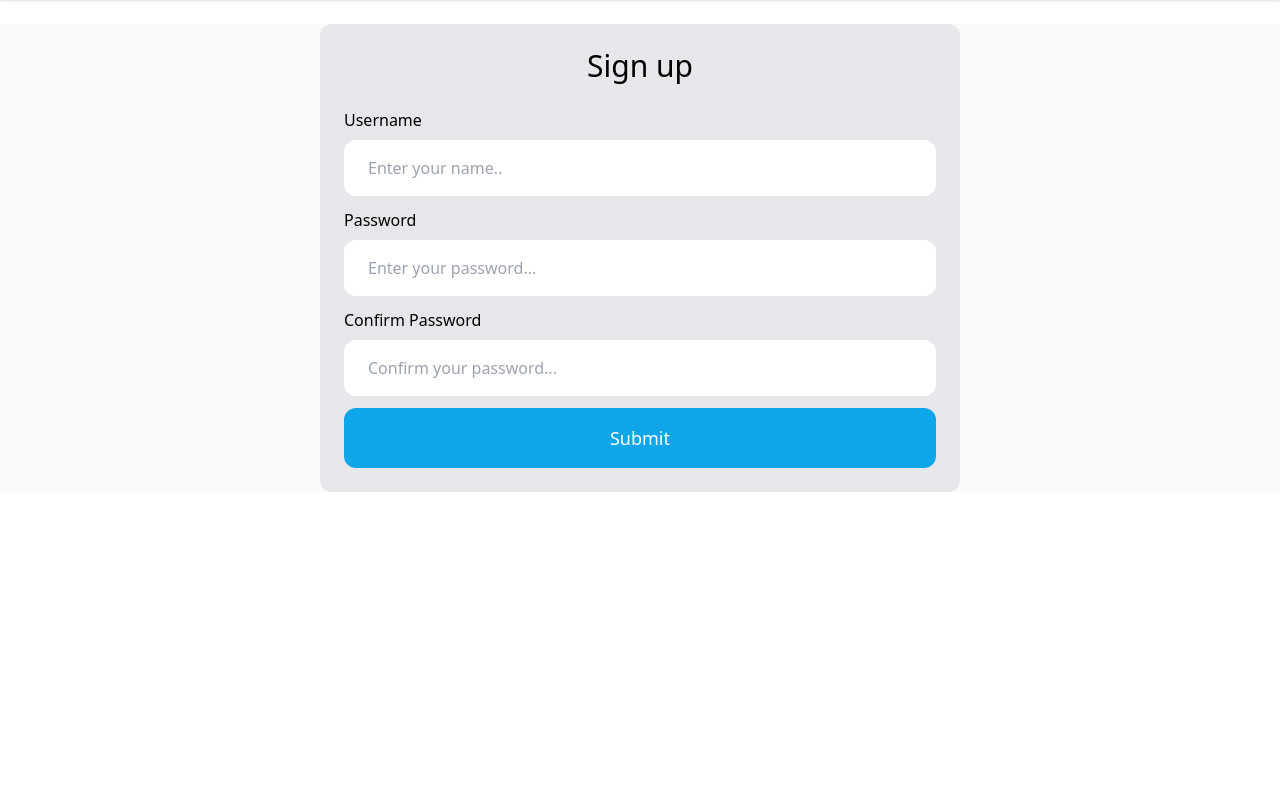
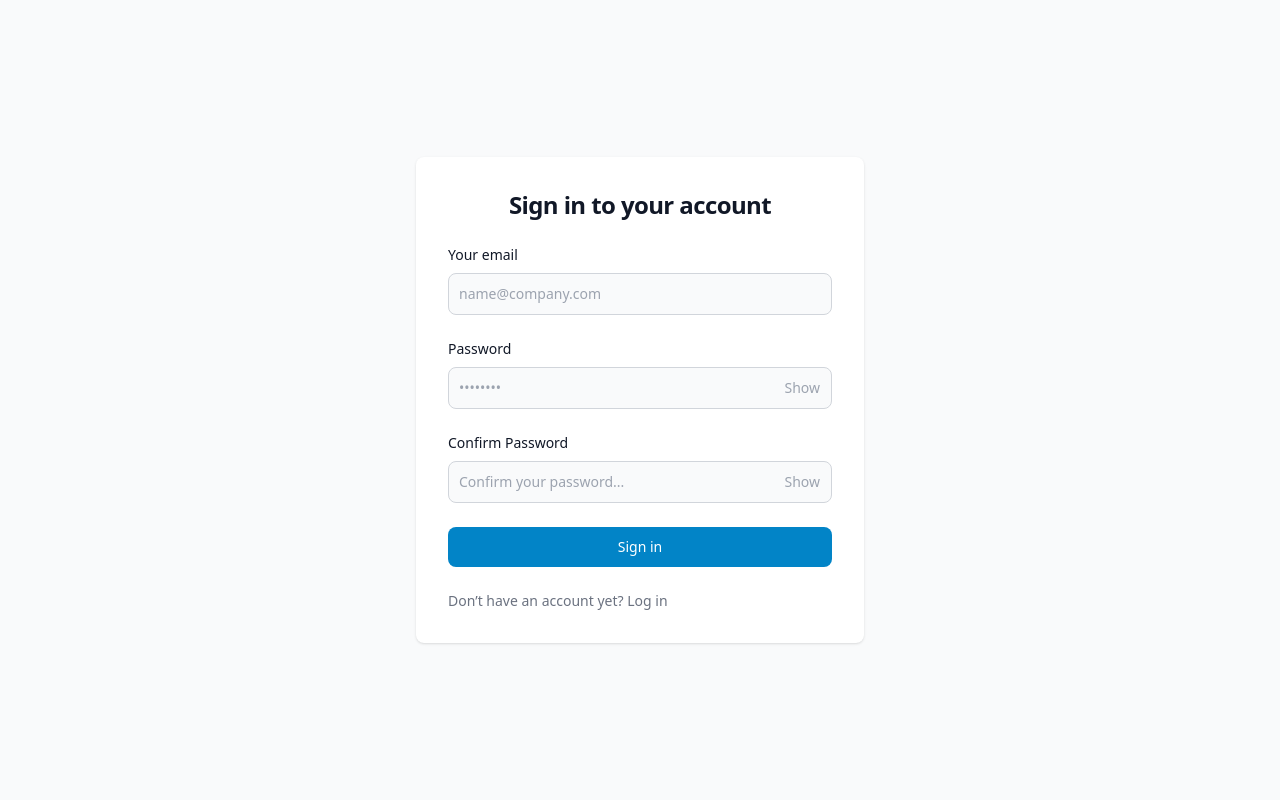
Before and after one commit to nismalrfd/marketplace-sellover, a Django app: page /register_view in a window 1280 px wide. Shown: the part 76-876 px from the top of the page. Before the commit the page ends 568 px from the top, so only its background shows below. Run offline with Django 4.2, Linux system fonts and the light colour scheme; some libraries are stand-ins or nearby versions.

Commit message:
sign up page updated

```diff
--- a/core/templates/core/signupPage.html
+++ b/core/templates/core/signupPage.html
@@ -3,11 +3,15 @@
 {% block title %}Sign up{% endblock %}
 
 {% block content %}
-<div class="w-full md:w-1/2 my-6 mx-auto p-6 bg-gray-200 rounded-xl">
-    <h1 class="mb-6 text-3xl text-center">Sign up</h1>
+<div class="flex flex-col items-center justify-center px-6 py-8 mx-auto md:h-screen lg:py-0">
+    <div class="w-full bg-white rounded-lg shadow dark:border md:mt-0 sm:max-w-md xl:p-0 dark:bg-gray-800 dark:border-gray-700">
+        <div class="p-6 space-y-4 md:space-y-6 sm:p-8">
+            <h1 class="text-xl font-bold leading-tight tracking-tight text-gray-900 md:text-2xl dark:text-white text-center"> <!-- Added text-center class -->
+                Sign in to your account
+            </h1>
+            <form class="space-y-4 md:space-y-6"id="check-user-form" method='post'>
+                {% csrf_token %}
 
-    <form method="POST"  id="check-user-form" >
-        {% csrf_token %}
                 {% if messages %}
                 <div class="mb-3 p-6 rounded-xl text-red-500 text-center" role="alert">
                     <ul class="messages">
@@ -17,33 +21,51 @@
                     </ul>
                 </div>
 
+
                 {% endif %}
-
-        <div class="mb-3">
-            <label class="inline-block mb-2">Username</label><br>
-            <input  id="username" required class="w-full py-4 px-6 rounded-xl" type="text" name="username" placeholder="Enter your name..">
+                <div>
+                    <label for="email" class="block mb-2 text-sm font-medium text-gray-900 dark:text-white">Your email</label>
+                    <input id="username" required type="text" name="username" class="bg-gray-50 border border-gray-300 text-gray-900 sm:text-sm rounded-lg focus:ring-primary-600 focus:border-primary-600 block w-full p-2.5 dark:bg-gray-700 dark:border-gray-600 dark:placeholder-gray-400 dark:text-white dark:focus:ring-blue-500 dark:focus:border-blue-500" placeholder="name@company.com" required="">
                     <div id="usernameValidationMessage"></div>
 
                 </div>
-
-        <div class="mb-3">
-            <label class="inline-block mb-2">Password</label><br>
-            <input required id="password" class="w-full py-4 px-6 rounded-xl" type="password" name="password" placeholder="Enter your password...">
+                <div>
+                    <label for="password" class="block mb-2 text-sm font-medium text-gray-900 dark:text-white">Password</label>
+                    <div class="relative">
+                        <input type="password" required id="password" name="password" placeholder="••••••••" class="bg-gray-50 border border-gray-300 text-gray-900 sm:text-sm rounded-lg focus:ring-primary-600 focus:border-primary-600 block w-full p-2.5 dark:bg-gray-700 dark:border-gray-600 dark:placeholder-gray-400 dark:text-white dark:focus:ring-blue-500 dark:focus:border-blue-500" required="">
+                        <span class="absolute inset-y-0 right-0 flex items-center pr-3 text-sm font-medium text-gray-400 dark:text-gray-300 cursor-pointer" onclick="togglePasswordVisibility('password')">
+                            Show
+                        </span>
                     </div>
-
-        <div class="mb-3">
-            <label class="inline-block mb-2">Confirm Password</label><br>
-            <input required  id="confirm_password" class="w-full py-4 px-6 rounded-xl " type="password" name="confirm_password" placeholder="Confirm your password...">
+                </div>
+                <div>
+                    <label for="password" class="block mb-2 text-sm font-medium text-gray-900 dark:text-white">Confirm Password</label>
+                    <div class="relative">
+                        <input required  id="confirm_password"  type="password" name="confirm_password" placeholder="Confirm your password..." class="bg-gray-50 border border-gray-300 text-gray-900 sm:text-sm rounded-lg focus:ring-primary-600 focus:border-primary-600 block w-full p-2.5 dark:bg-gray-700 dark:border-gray-600 dark:placeholder-gray-400 dark:text-white dark:focus:ring-blue-500 dark:focus:border-blue-500" required="">
+                        <span class="absolute inset-y-0 right-0 flex items-center pr-3 text-sm font-medium text-gray-400 dark:text-gray-300 cursor-pointer" onclick="togglePasswordVisibility('confirm_password')">
+                            Show
+                        </span>
                         <div id="password-strength"></div>
                         <div id="password-match"></div>
-
                     </div>
-
-        <button id="submitBtn" disabled class="py-4 px-8 text-lg bg-sky-500 hover:bg-sky-700 rounded-xl text-white w-full" type="submit">Submit</button>
+                </div>
+                <button disabled type="submit" class="w-full text-white bg-sky-600 hover:bg-primary-700 focus:ring-4 focus:outline-none focus:ring-primary-300 font-medium rounded-lg text-sm px-5 py-2.5 text-center dark:bg-primary-600 dark:hover:bg-primary-700 dark:focus:ring-primary-800">Sign in</button>
+                <p class="text-sm font-light text-gray-500 dark:text-gray-400">
+                    Don’t have an account yet? <a href="{% url 'login' %}" class="font-medium text-primary-600 hover:underline dark:text-primary-500">Log in</a>
+                </p>
             </form>
+        </div>
+    </div>
 </div>
 <script src="https://code.jquery.com/jquery-3.6.0.min.js"></script>
 <script>
+    // Function to toggle password visibility
+    function togglePasswordVisibility(inputId) {
+        const input = $('#' + inputId);
+        const type = input.attr('type') === 'password' ? 'text' : 'password';
+        input.attr('type', type);
+    }
+
     $(document).ready(function() {
         // Function to check if passwords match
         function passwordsMatch() {
@@ -54,7 +76,7 @@ $(document).ready(function() {
 
         // Function to enable/disable the submit button based on password validation and change button color
         function validatePassword() {
-        if (passwordsMatch()) {
+            if (passwordsMatch() && $('#usernameValidationMessage').text() === 'Username is available') { // Check if passwords match and username is available
                 $('#submitBtn').prop('disabled', false);
                 $('#submitBtn').removeClass('bg-gray-400').addClass('bg-sky-500');
                 $("input[name='password'], input[name='confirm_password']").removeClass('error-border'); // Remove error class
@@ -72,7 +94,6 @@ $(document).ready(function() {
         validatePassword();
     });
 
-
     $(document).ready(function() {
         $('#username').on('input', function() {
             const username = $(this).val();
@@ -87,15 +108,18 @@ $(document).ready(function() {
                         } else {
                             $('#usernameValidationMessage').text('Username is already taken').css('color', 'red');
                         }
+                        // Validate password after username availability check
+                        validatePassword();
                     }
                 });
             } else {
                 $('#usernameValidationMessage').text('').css('color', 'initial');
+                // Validate password if username length is less than 3
+                validatePassword();
             }
         });
     });
+</script>
 
 
-</script>
-
 {% endblock %}
```
Lines whose indentation alone changed are shown as unchanged.
